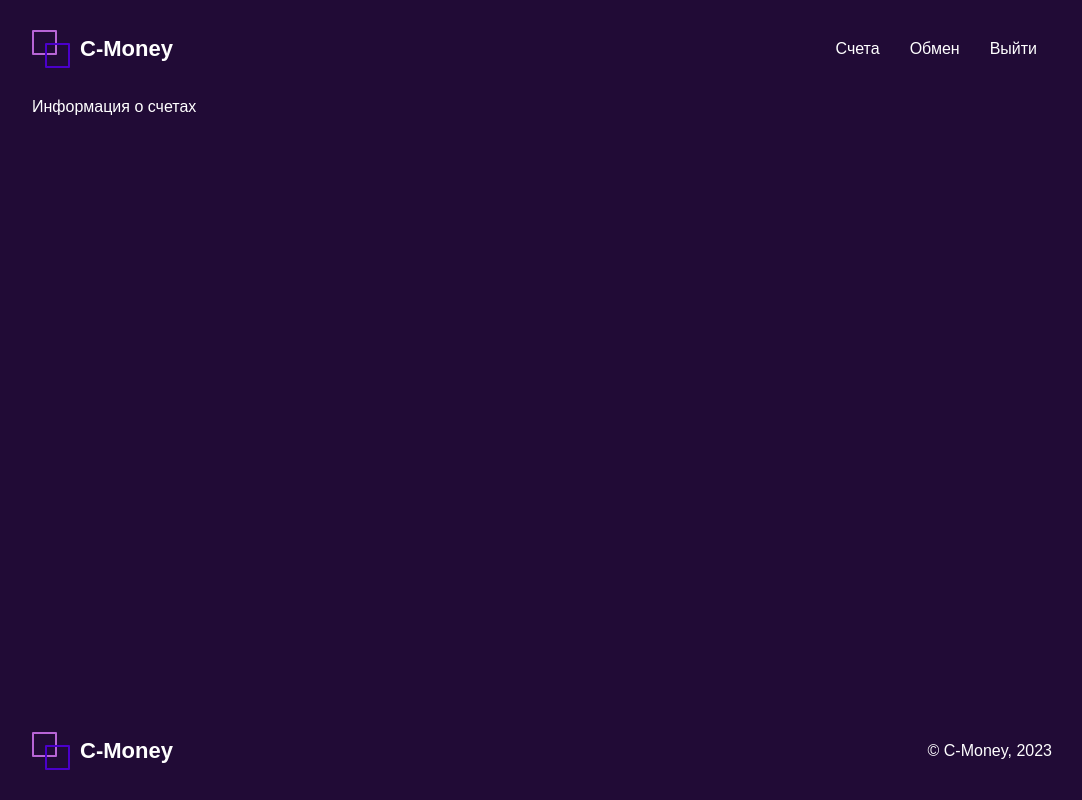
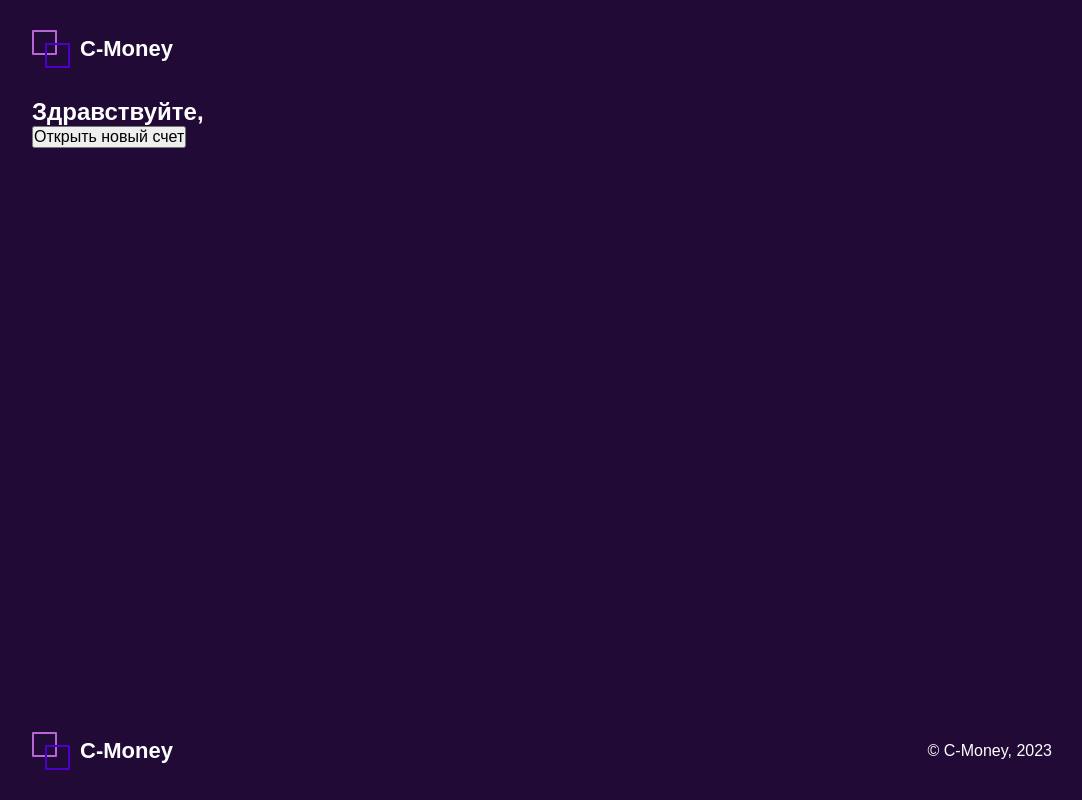
Before and after one commit to KolenkoGri/app-c-money, a React (Vite) app: page /accounts in a window 1280 px wide. Shown: the whole page, without its empty margins (98-1180 px from the left). Built offline with nearby package versions, Linux system fonts and the light colour scheme; sample sign-in values are in the browser's storage; a web font is replaced by a local one.

Commit message:
fix auth

```diff
--- a/src/App.jsx
+++ b/src/App.jsx
@@ -5,6 +5,8 @@ import Layout from "./components/Layout";
 import LoginPage from "./pages/loginPage";
 import { AccountsPage } from "./pages/accountsPage/accountsPage";
 import { Route, Routes } from "react-router-dom";
+import Page404 from "./pages/Page404";
+import ExitPage from "./pages/exitPage";
 
 function App() {
     return (
@@ -15,6 +17,8 @@ function App() {
                     <Routes>
                         <Route path="/" element={<LoginPage />} />
                         <Route path="/accounts" element={<AccountsPage />} />
+                        <Route path="/exit" element={<ExitPage />} />
+                        <Route path="*" element={<Page404 />} />
                     </Routes>
                 </Layout>
             </Main>
--- a/src/components/Header/Header.jsx
+++ b/src/components/Header/Header.jsx
@@ -1,11 +1,11 @@
-import { useToken } from "../../hooks/useToken";
+import { useSelector } from "react-redux";
 import Layout from "../Layout";
 import style from "./Header.module.css";
 import Logo from "./Logo";
 import Menu from "./Menu";
 
 export const Header = () => {
-    const token = useToken();
+    const token = useSelector((state) => state.token.token);
     return (
         <header className={style.header}>
             <Layout>
--- a/src/components/Header/Menu/Menu.jsx
+++ b/src/components/Header/Menu/Menu.jsx
@@ -1,6 +1,6 @@
 import { clearToken } from "../../../store/token/tokenReducer";
 import style from "./Menu.module.css";
-
+import { NavLink } from "react-router-dom";
 export const Menu = () => {
     const handleEscape = () => {
         clearToken();
@@ -10,7 +10,7 @@ export const Menu = () => {
             <li className={style.item}>Счета</li>
             <li className={style.item}>Обмен</li>
             <li className={style.item} onClick={handleEscape}>
-                Выйти
+                <NavLink to="/exit">Выйти</NavLink>
             </li>
         </ul>
     );
--- /dev/null
+++ b/src/pages/Page404/Page404.jsx
@@ -0,0 +1,11 @@
+import style from "./Page404.module.css";
+
+export const Page404 = () => (
+    <>
+        <h2 className={style.title}>Ошибка 404. Страница не существует</h2>
+        <p>
+            Запрошенная Вами страница не существует, воспользуйтесь главным
+            меню.
+        </p>
+    </>
+);
--- /dev/null
+++ b/src/pages/Page404/Page404.module.css
@@ -0,0 +1,5 @@
+.title {
+    font-size: 36px;
+    color: tomato;
+    margin-bottom: 30px;
+}
--- /dev/null
+++ b/src/pages/Page404/index.jsx
@@ -0,0 +1,2 @@
+import {Page404} from './Page404.jsx';
+export default Page404;
--- a/src/pages/accountsPage/AccountsPage.jsx
+++ b/src/pages/accountsPage/AccountsPage.jsx
@@ -1,5 +1,18 @@
-// import style from "./AccountsPage.module.css";
+import style from "./AccountsPage.module.css";
+
+import { useSelector } from "react-redux";
 
 export const AccountsPage = () => {
-    return <div>Информация о счетах</div>;
+    const username = useSelector((state) => state.user.user);
+
+    return (
+        <>
+            <section className={style.accounts}>
+                <h2>Здравствуйте, {username}</h2>
+                <button className={style.button}>
+                    <span className={style.value}>Открыть новый счет</span>
+                </button>
+            </section>
+        </>
+    );
 };
--- /dev/null
+++ b/src/pages/exitPage/exitPage.jsx
@@ -0,0 +1,14 @@
+import { Navigate } from "react-router-dom";
+import { useDispatch } from "react-redux";
+import { updateToken } from "../../store/token/tokenReducer";
+import { updateUser } from "../../store/user/userReducer";
+
+export const ExitPage = () => {
+    const dispatch = useDispatch();
+
+    dispatch(updateToken(""));
+    dispatch(updateUser(""));
+    localStorage.setItem("token", "");
+
+    return <Navigate to="/" />;
+};
--- /dev/null
+++ b/src/pages/exitPage/index.jsx
@@ -0,0 +1,2 @@
+import { ExitPage } from "./exitPage.jsx";
+export default ExitPage;
--- a/src/pages/loginPage/LoginPage.jsx
+++ b/src/pages/loginPage/LoginPage.jsx
@@ -3,18 +3,19 @@ import { useState } from "react";
 import axios from "axios";
 import { API_URL } from "../../api/const";
 import { useNavigate } from "react-router-dom";
-import { useDispatch } from "react-redux";
+import { useDispatch, useSelector } from "react-redux";
 import { updateToken } from "../../store/token/tokenReducer";
 import { updateUser } from "../../store/user/userReducer";
-import { useToken } from "../../hooks/useToken";
+// import { useToken } from "../../hooks/useToken";
 
 export const LoginPage = () => {
     const [login, setLogin] = useState("");
     const [password, setPassword] = useState("");
     const dispatch = useDispatch();
     const Navigate = useNavigate();
-    // const token = useSelector((state) => state.token);
-    const token = useToken();
+    const token = useSelector((state) => state.token.token);
+    console.log("token: ", token);
+    // const token = useToken();
 
     const handleLoginChange = (e) => {
         const target = e.target;
--- a/src/store/token/tokenReducer.js
+++ b/src/store/token/tokenReducer.js
@@ -26,7 +26,7 @@ export const tokenReducer = (state = initialState, action) => {
         case CLEAR_TOKEN:
             return {
                 ...state,
-                token: action.token,
+                token: false,
             };
 
         default:
```
